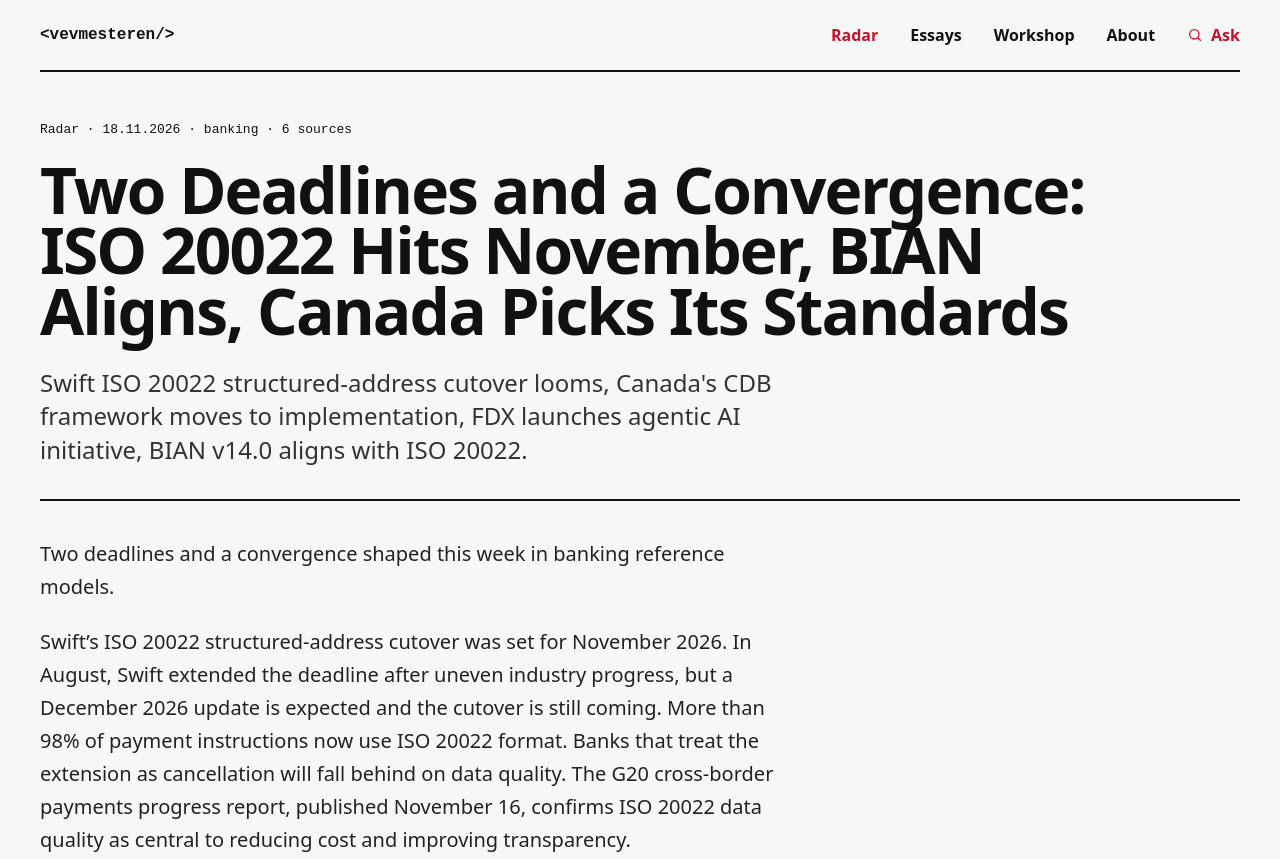
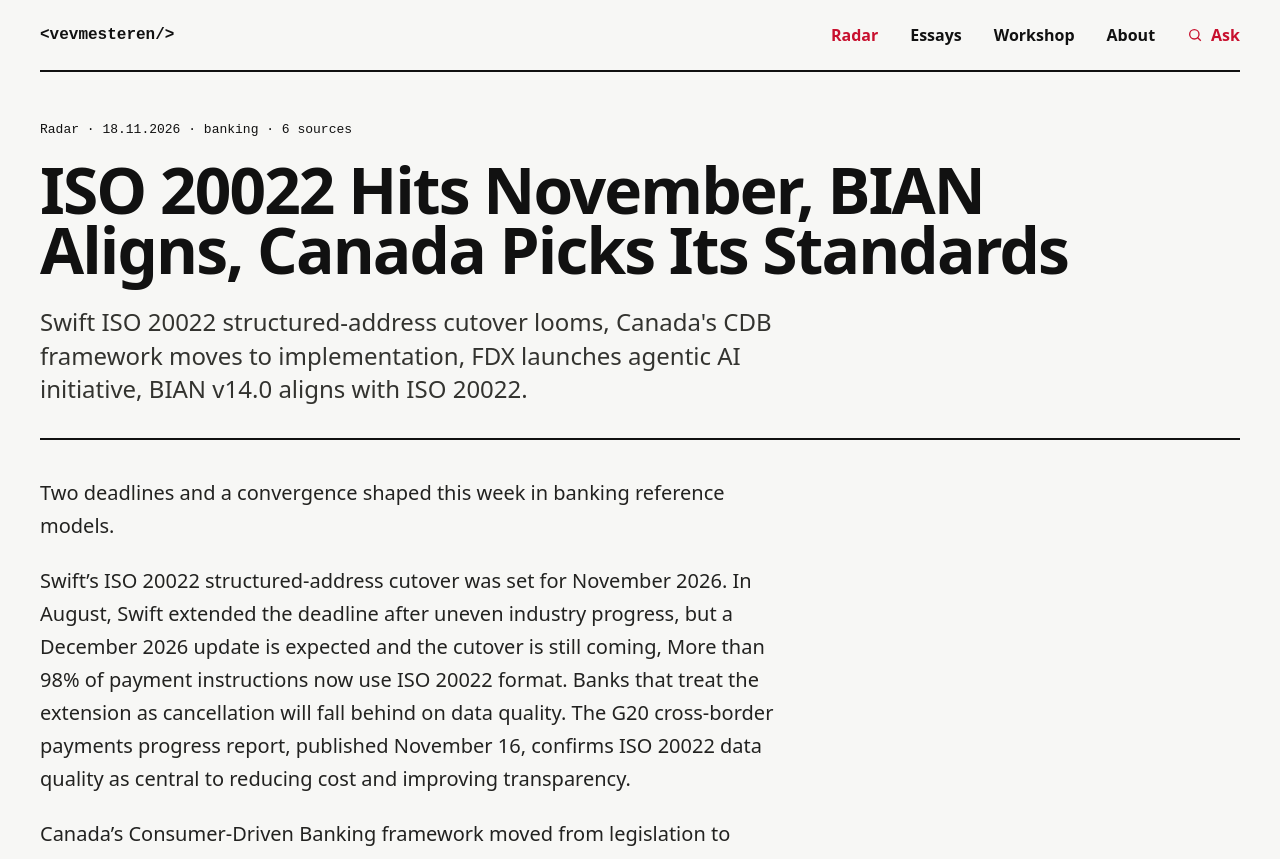
Before and after one commit to vevmesteren/vevmesteren.github.io, an Astro site: page /radar/two-deadlines-and-a-convergence-iso-20022-hits-november-bian-aligns-canada-picks in a window 1280 px wide. Shown: the top 859 px of the page. Built offline with nearby package versions, Linux system fonts and the light colour scheme; Astro itself is replaced by a stand-in of ours; some packages are replaced by stand-ins of ours; no server answers.

Commit message:
fix: rename reference models article to avoid title collision with regulatory article
- Reference models: 'ISO 20022 Hits November, BIAN Aligns, Canada Picks Its Standards'
- Regulatory: 'Two Deadlines and a Convergence: The Week Agentic AI Became Regulated Territory'
- Title rule updated to prevent future collisions: do not reuse 'Two Deadlines and a Convergence'

```diff
--- a/src/content/radar/two-deadlines-and-a-convergence-iso-20022-hits-november-bian-aligns-canada-picks.md
+++ b/src/content/radar/two-deadlines-and-a-convergence-iso-20022-hits-november-bian-aligns-canada-picks.md
@@ -1,5 +1,5 @@
 ---
-title: "Two Deadlines and a Convergence: ISO 20022 Hits November, BIAN Aligns, Canada Picks Its Standards"
+title: "ISO 20022 Hits November, BIAN Aligns, Canada Picks Its Standards"
 description: "Swift ISO 20022 structured-address cutover looms, Canada's CDB framework moves to implementation, FDX launches agentic AI initiative, BIAN v14.0 aligns with ISO 20022."
 date: 2026-11-18
 domain: banking
@@ -16,7 +16,7 @@ draft: false
 
 Two deadlines and a convergence shaped this week in banking reference models.
 
-Swift's ISO 20022 structured-address cutover was set for November 2026. In August, Swift extended the deadline after uneven industry progress, but a December 2026 update is expected and the cutover is still coming. More than 98% of payment instructions now use ISO 20022 format. Banks that treat the extension as cancellation will fall behind on data quality. The G20 cross-border payments progress report, published November 16, confirms ISO 20022 data quality as central to reducing cost and improving transparency.
+Swift's ISO 20022 structured-address cutover was set for November 2026. In August, Swift extended the deadline after uneven industry progress, but a December 2026 update is expected and the cutover is still coming, More than 98% of payment instructions now use ISO 20022 format. Banks that treat the extension as cancellation will fall behind on data quality. The G20 cross-border payments progress report, published November 16, confirms ISO 20022 data quality as central to reducing cost and improving transparency.
 
 Canada's Consumer-Driven Banking framework moved from legislation to implementation. Bill C-15 received Royal Assent in March 2026. Regulations were pre-published in Canada Gazette Part I in June 2026. Payments Canada submitted detailed recommendations on October 26, 2026, calling for a sound regulatory foundation for the initial "read" access phase before moving to "write" access and payment initiation. The Bank of Canada published an implementation discussion note in May 2026 outlining deliverables and dependencies. The next decision point is the designation of the Technical Standards Body, which will choose the API standard Canadian banks must adopt. FDX is the likely foundation.
 
@@ -24,6 +24,6 @@ FDX launched an agentic AI and open finance initiative on April 14, 2026, with a
 
 BIAN released Service Landscape version 14.0 on March 13, 2026. The update adds closer mapping to ISO 20022 message definitions, semantic APIs, and 340 service domains. The tighter BIAN-to-ISO 20022 alignment reduces friction between internal banking architecture and external payment messaging. BIAN v14.0 positions itself as the internal reference model that bridges external standards.
 
-Globally, open finance is reaching production scale. Brazil reported 269 million active consents as of September 2026. Australia's Consumer Data Right saw record opt-in levels. The EU's FIDA framework is advancing through the legislative process. Canada is a late mover but can draw on all of these models.
+Globally, open finance is reaching production scale. Brazil reported 269 million active consents as of September 2026, Australia's Consumer Data Right saw record opt-in levels. The EU's FIDA framework is advancing through the legislative process. Canada is a late mover but can draw on all of these models.
 
 The strategic signal: adopt BIAN v14.0 as the internal capability map, FDX as the external open banking API standard, and ISO 20022 as the payment messaging standard. Invest in the mappings between them.
```
